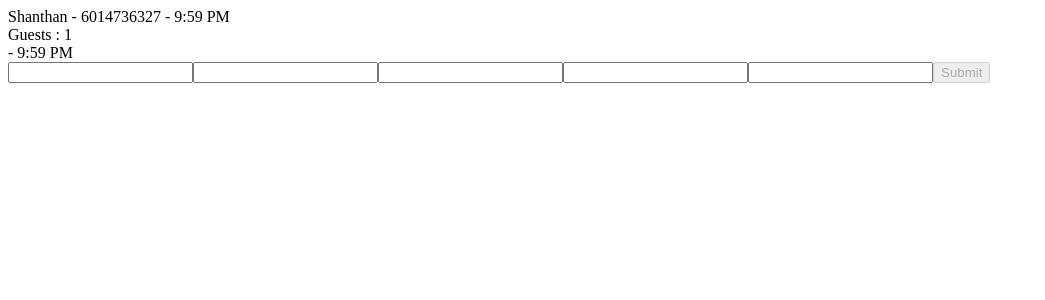
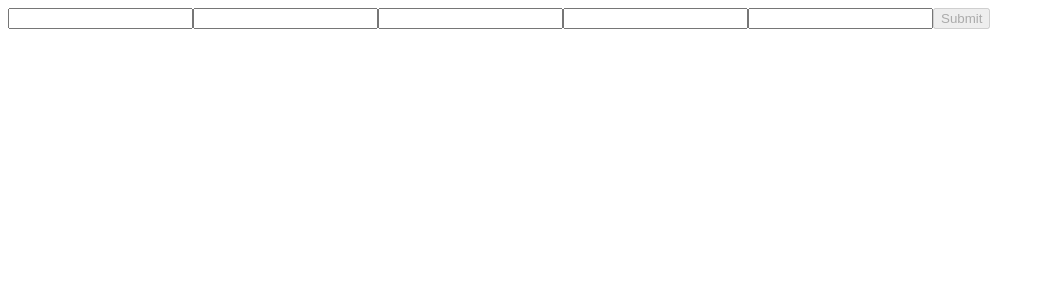
Before and after one commit to pshanthan/reserve, an Angular app: page / in a window 1280 px wide. Shown: the top 300 px of the page, without its empty margins (0-1045 px from the left). Built offline with nearby package versions, Linux system fonts and the light colour scheme.

Commit message:
Sep 29, 2026, 12:35 PM

```diff
--- a/src/app/reservation.service.ts
+++ b/src/app/reservation.service.ts
@@ -7,16 +7,14 @@ import { BehaviorSubject, Observable, of } from 'rxjs';
 })
 export class ReservationService {
   constructor() {}
-  private reservations: Reservation[] = [
-    {
-      name: 'Shanthan',
-      date: '09/28/2028',
-      time: '9:59 PM',
-      guests: 1,
-      phone: '6014736327',
-    },
-  ];
-  cofirmedReservations = new BehaviorSubject([this.reservations]);
+  private reservations: Reservation[] = [];
+  private reservationsSource = new BehaviorSubject<Reservation[]>({
+    name: 'Shanthan',
+    date: '09/28/2028',
+    time: '9:59 PM',
+    guests: 1,
+    phone: '6014736327',
+  });
   getReservations(): Observable<Reservation[]> {
     return of(this.reservations);
   }
```
